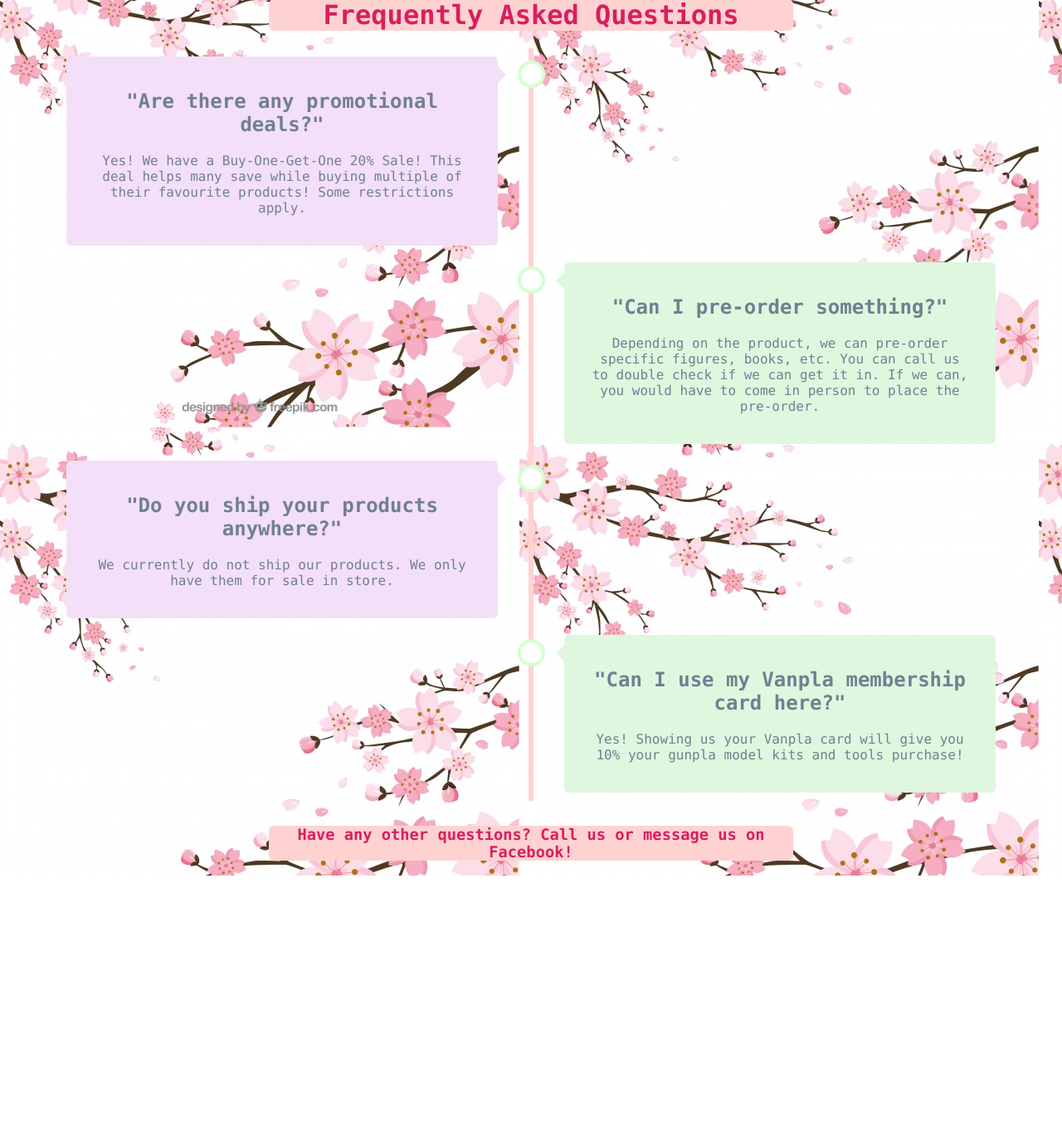
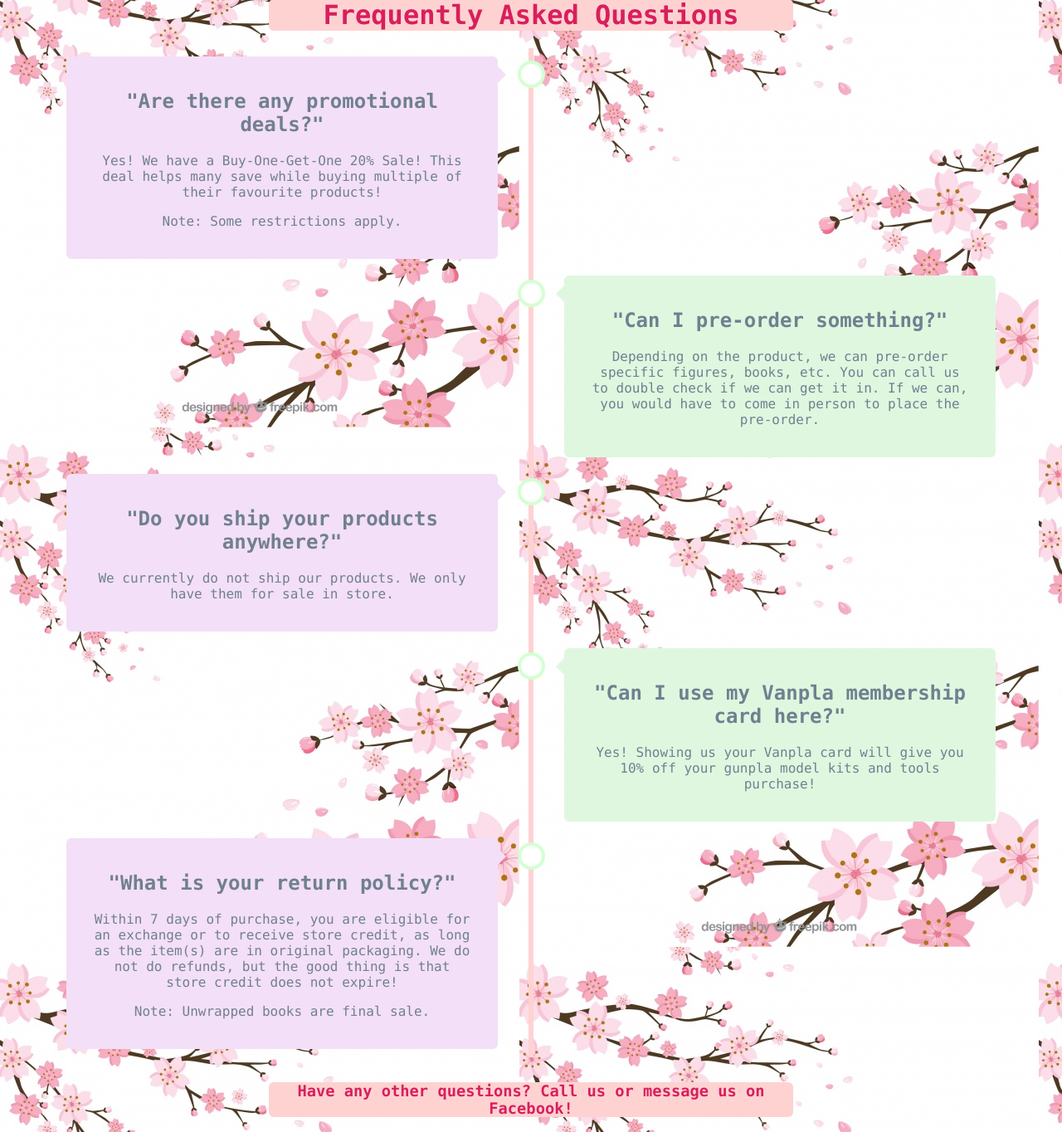
Before and after one commit to YukieMan97/saku-flask, a Flask app: page /faq in a window 1280 px wide. Shown: the part 111-1475 px from the top of the page at 83% size. Before the commit the page ends 1166 px from the top, so only its background shows below. Run offline with Flask 2, Linux system fonts and the light colour scheme.

Commit message:
Updated return policy in FAQ

```diff
--- a/templates/faq.html
+++ b/templates/faq.html
@@ -21,7 +21,8 @@
                 <div class="contentLeft">
                     <h2>"Are there any promotional deals?"</h2>
                     <p>Yes! We have a Buy-One-Get-One 20% Sale! This deal helps many save
-                    while buying multiple of their favourite products! Some restrictions apply.</p>
+                    while buying multiple of their favourite products!</p>
+                    <p>Note: Some restrictions apply.</p>
                 </div>
             </div>
             <div class="container right">
@@ -43,8 +44,19 @@
             <div class="container right">
                 <div class="contentRight">
                     <h2>"Can I use my Vanpla membership card here?"</h2>
-                    <p>Yes! Showing us your Vanpla card will give you 10% your gunpla model kits
+                    <p>Yes! Showing us your Vanpla card will give you 10% off your gunpla model kits
                     and tools purchase!</p>
+                </div>
+            </div>
+        </div>
+        <div class="timeline">
+            <div class="container left">
+                <div class="contentLeft">
+                    <h2>"What is your return policy?"</h2>
+                    <p>Within 7 days of purchase, you are eligible for an exchange or to
+                    receive store credit, as long as the item(s) are in original packaging.
+                    We do not do refunds, but the good thing is that store credit does not expire!</p>
+                    <p>Note: Unwrapped books are final sale.</p>
                 </div>
             </div>
         </div>
--- a/templates/home.html
+++ b/templates/home.html
@@ -9,8 +9,8 @@
 
         <div class=infoBox>
           <h2 style="color:#D81F5C;">Welcome to Sakura Media!</h2>
-          <h3>Our store has many anime figurines, manga, merchandise, and model kits just for you!
-          Since 1993, we've been working tirelessly to expand our product offerings and make everyone's experience even better.</h3>
+          <h3>Our store has many anime figurines, trading card games, manga, merchandise, and model kits just for you!</h3>
+          <h3>Since 1993, we've been working tirelessly to expand our product offerings and make everyone's experience even better.</h3>
           <h3 class="divider">❀~~~~~~~~~~~~~❀~~~~~~~~~~~~~❀</h3>
           <h3>Follow us to see our latest arrivals! </h3>
           <h3> <a class="link" href="https://www.facebook.com/sakuramediavancouver/">Facebook</a>,
```
